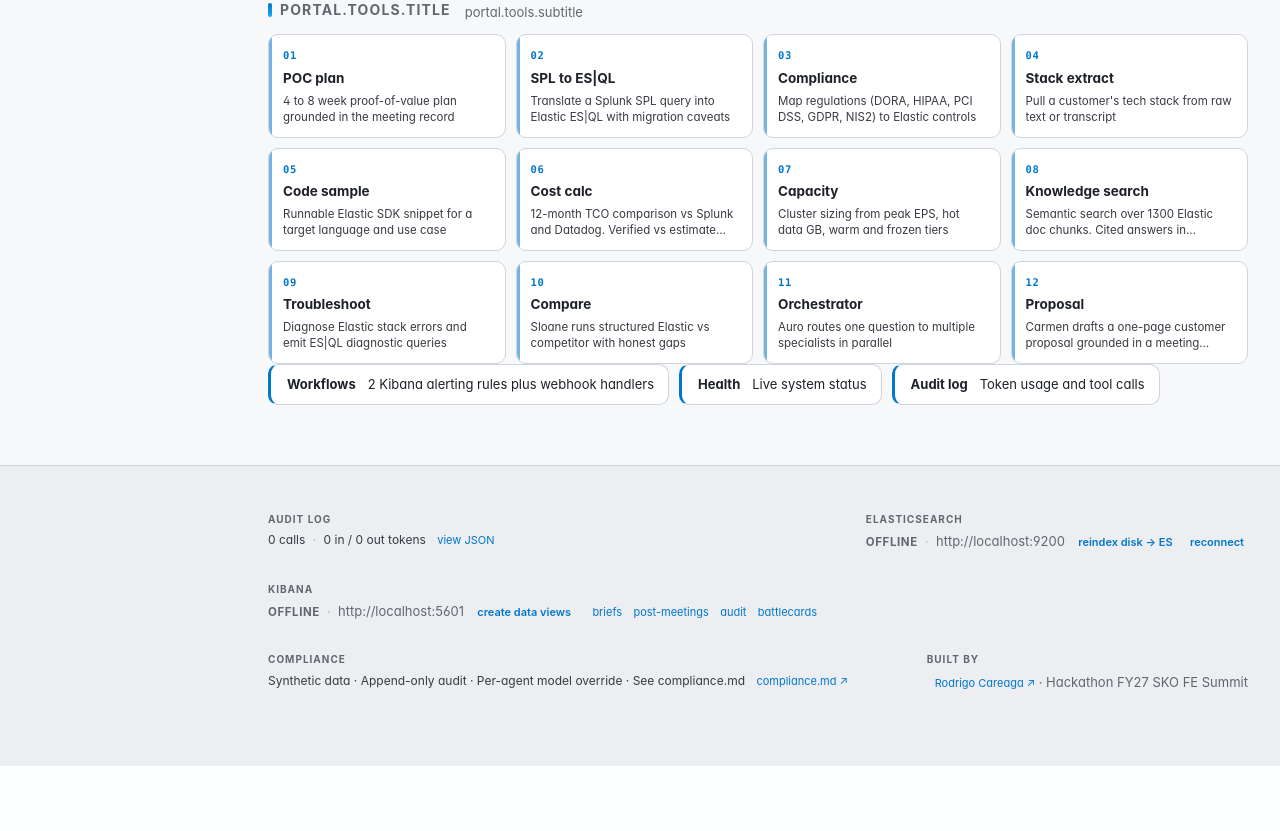
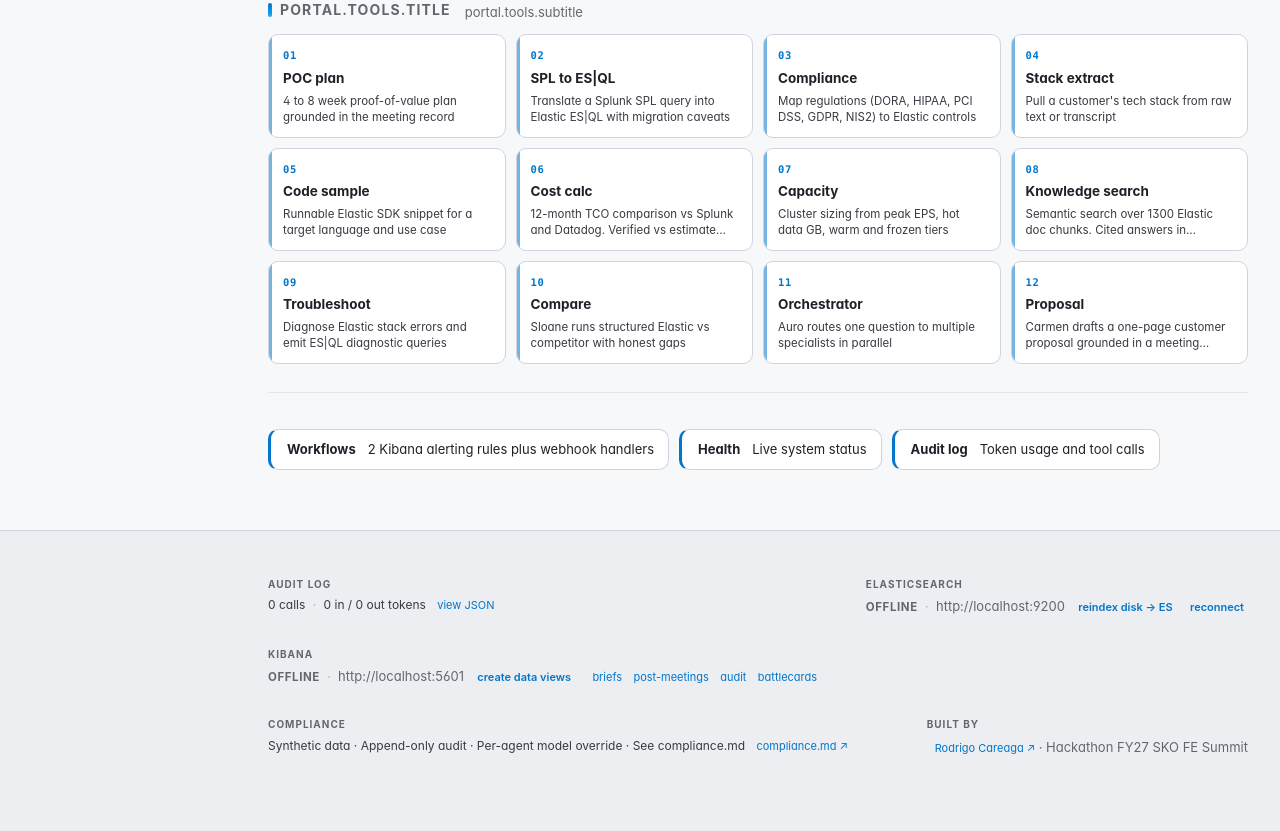
Before and after one commit to rodrigo-elastic/FE-Elastic, a FastAPI app: page / in a window 1280 px wide. Shown: the part 884-1715 px from the top of the page. Before the commit the page ends 1650 px from the top, so only its background shows below. Run offline with FastAPI, Linux system fonts and the light colour scheme; data that the repository does not hold is empty; some web fonts are replaced.

Commit message:
Home: breathe between tools grid and secondary pills
User feedback: the FE Tools chip grid and the Workflows / Health / Audit
pills row were too close together visually. Added 36px bottom margin
plus 28px bottom padding plus a thin border-soft separator under the
tools section, and 8px top margin on the pills row. The tools block
now reads as its own section before the lower-utility links.

Co-Authored-By: Claude Opus 4.7 (1M context) <noreply@anthropic.com>

```diff
--- a/frontend/assets/css/portal.css
+++ b/frontend/assets/css/portal.css
@@ -232,7 +232,7 @@ body.portal-page.has-tools-rail .container {
   display: flex;
   flex-wrap: wrap;
   gap: 10px;
-  margin: 0 0 18px 0;
+  margin: 8px 0 18px 0;
 }
 .portal-pill {
   display: inline-flex;
@@ -323,6 +323,9 @@ body.portal-page.has-tools-rail .container {
 /* ============================================================ FE Tools grid (12 chips) */
 .portal-tools {
   margin-top: 28px;
+  margin-bottom: 36px;
+  padding-bottom: 28px;
+  border-bottom: 1px solid var(--border-soft);
 }
 .portal-tools-head {
   display: flex;
```
